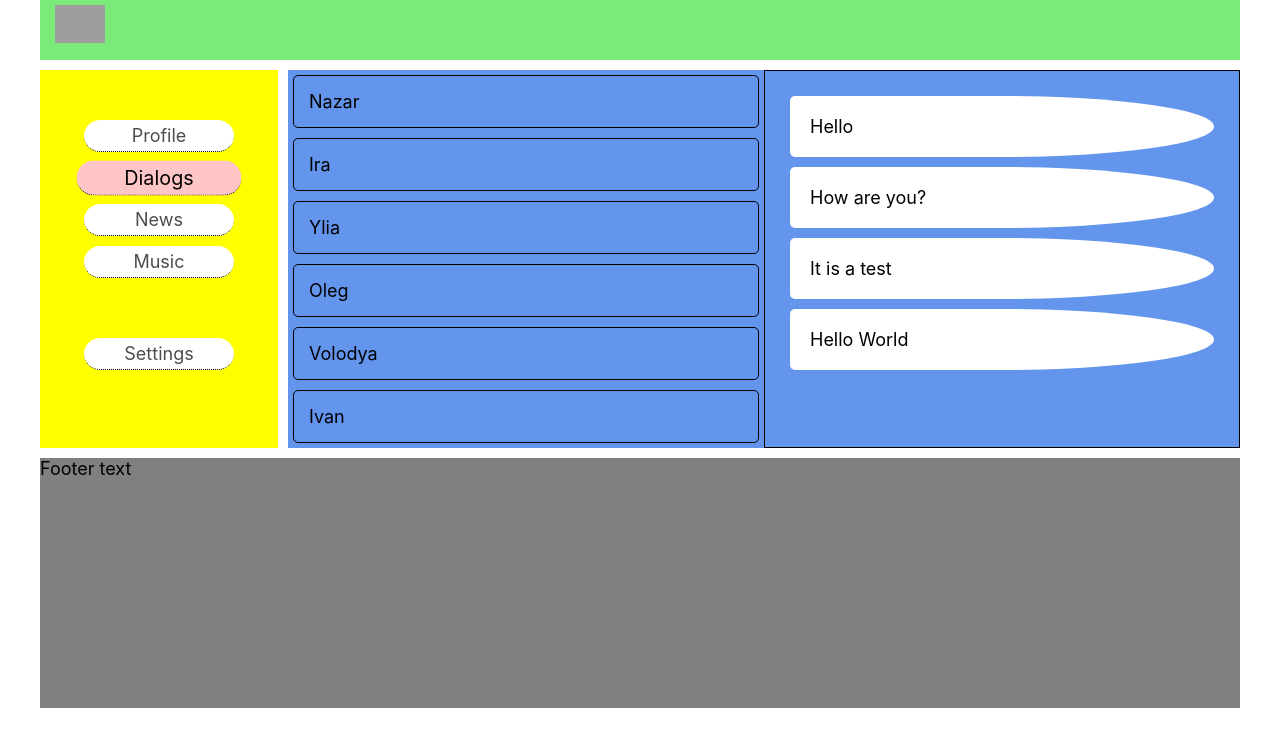
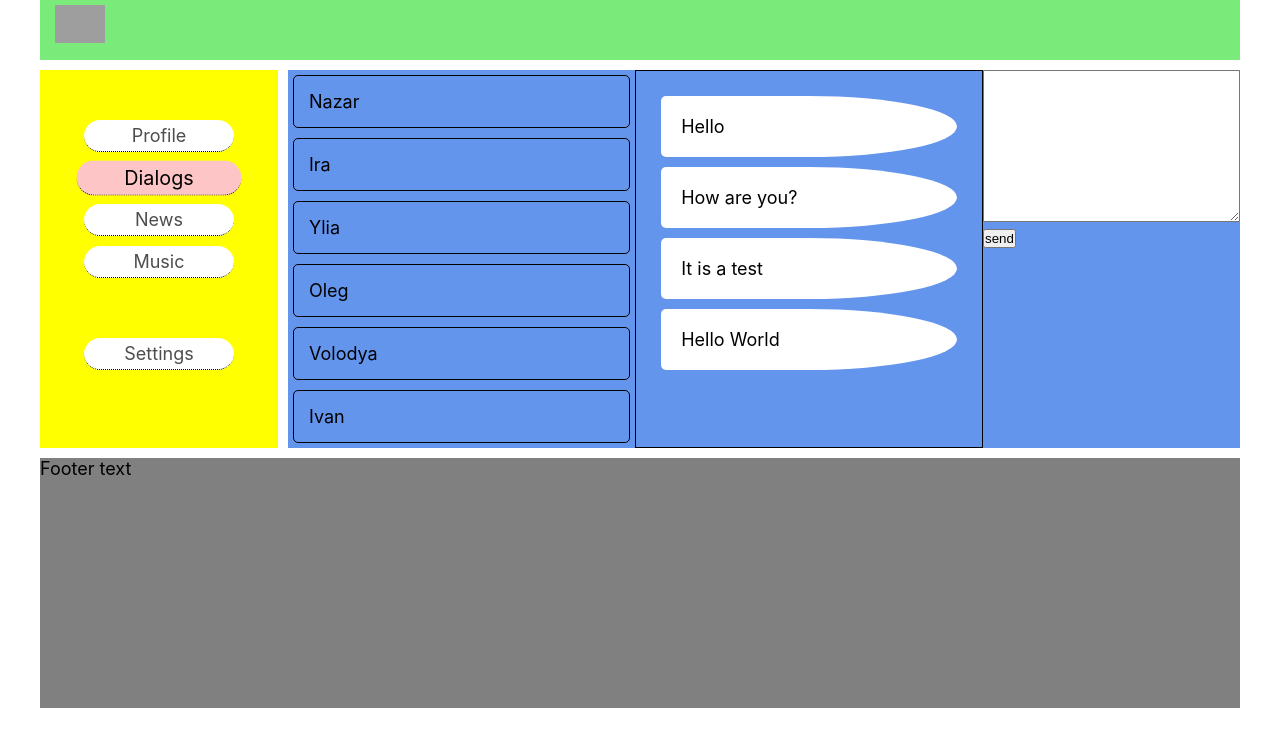
Before and after one commit to 0v3nb1rd/literate-octo-pancake, a React (Create React App) app: page /dialogs in a window 1280 px wide. Shown: the top 746 px of the page. Built offline with nearby package versions, Linux system fonts and the light colour scheme; grey boxes are pictures that could not be loaded.

Commit message:
add state

```diff
--- a/src/components/Dialogs/Dialogs.jsx
+++ b/src/components/Dialogs/Dialogs.jsx
@@ -11,6 +11,13 @@ const Dialogs = (props) => {
     <Messages message={m.message} key={m.id} />
   ));
 
+  const newInput = React.createRef();
+  const sendForm = () => {
+    let text = newInput.current.value;
+    alert("Succes");
+    console.log(text);
+  };
+
   return (
     <div className={s.content}>
       <section className={s.users}>
@@ -20,6 +27,12 @@ const Dialogs = (props) => {
       <section className={s.messages}>
         <ul>{messagesElements}</ul>
       </section>
+      <div className="test">
+        <textarea ref={newInput} cols="30" rows="10"></textarea>
+        <button onClick={sendForm} type="submit">
+          send
+        </button>
+      </div>
     </div>
   );
 };
--- a/src/components/Dialogs/Dialogs.module.css
+++ b/src/components/Dialogs/Dialogs.module.css
@@ -38,3 +38,7 @@
   border-bottom-left-radius: 5px;
   padding: 20px;
 }
+
+.test {
+  display: block;
+}
--- a/src/components/Profile/MyPosts/MyPosts.jsx
+++ b/src/components/Profile/MyPosts/MyPosts.jsx
@@ -6,12 +6,21 @@ const MyPosts = (props) => {
   let postElement = props.postData.map((post) => (
     <Post number={post.id} message={post.message} key={post.id} />
   ));
+  let newPostElement = React.createRef();
 
+  const createPost = () => {
+    let text = newPostElement.current.value;
+    console.log(text);
+  };
   return (
     <section className={s.myPosts}>
       <div className={s.addPost}>
-        <textarea className={s.textArea} name="texts" id="" rows="5"></textarea>
-        <button className={s.btn} type="submit">
+        <textarea
+          className={s.textArea}
+          rows="5"
+          ref={newPostElement}
+        ></textarea>
+        <button className={s.btn} type="submit" onClick={createPost}>
           submit
         </button>
       </div>
--- a/src/components/Profile/Profile.jsx
+++ b/src/components/Profile/Profile.jsx
@@ -4,7 +4,7 @@ import MyPosts from "./MyPosts/MyPosts";
 import PostInfo from "./PostsInfo/PostsInfo";
 
 const Profile = (props) => {
-  console.log(props);
+  // console.log(props);
   return (
     <div className={s.profile}>
       <PostInfo />
```
